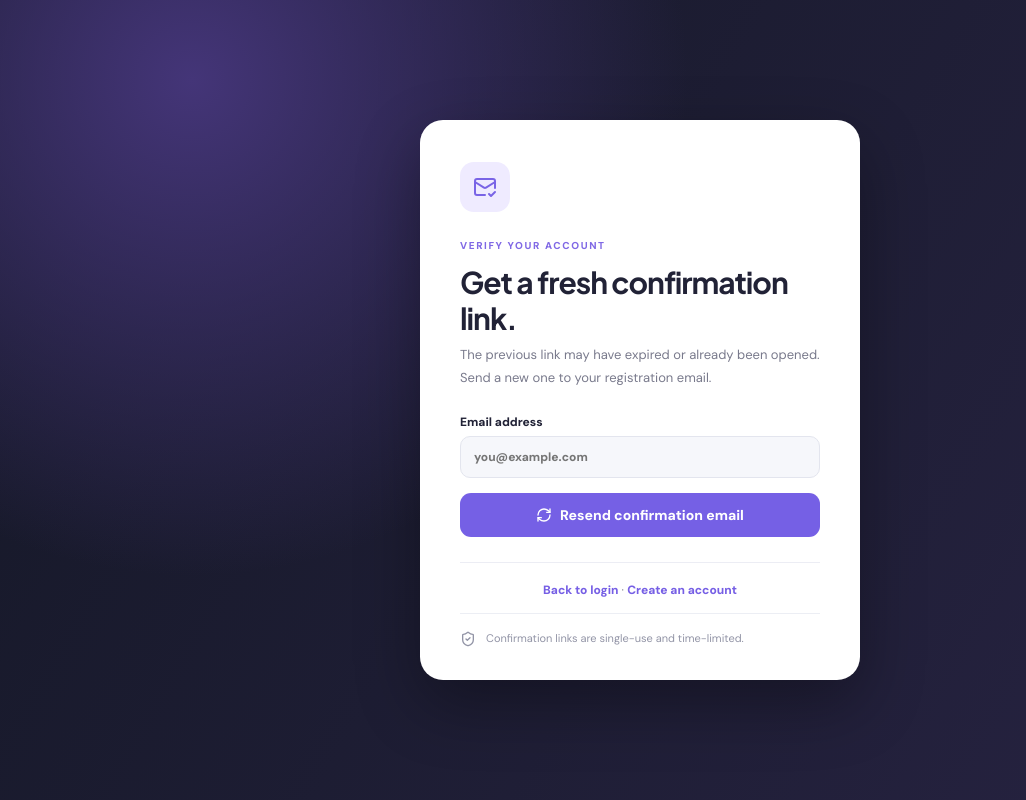
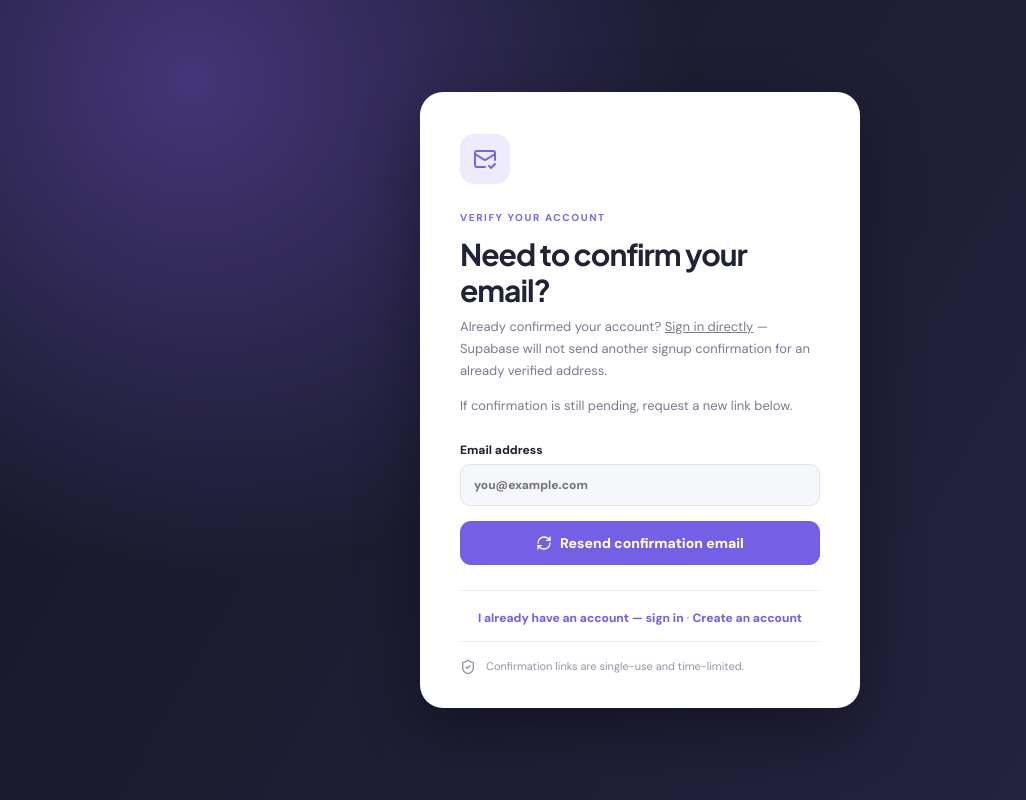
Before and after one commit to mpsorokin/chatgpt-agent-test, a Next.js app: page /chatgpt-agent-test/resend-confirmation in a window 1280 px wide. Shown: the whole page, without its empty margins (0-1026 px from the left). Built offline with nearby package versions, Linux system fonts and the light colour scheme.

Commit message:
fix(auth): explain confirmed accounts and avoid false email-delivery promises

```diff
--- a/components/auth/auth-form.tsx
+++ b/components/auth/auth-form.tsx
@@ -47,7 +47,7 @@ export function AuthForm({mode}:{mode:Mode}){
     const {data,error}=await supabase.auth.signUp({email:email.trim(),password,options:{emailRedirectTo:absoluteAuthUrl('/auth/callback',window.location.origin)}});
     if(error)throw error;
     if(data.session)router.replace('/dashboard');
-    else setMessage('Check your inbox for a confirmation email. You can sign in after verifying your address.');
+    else setMessage('Request processed. If this is a new unverified account, check your inbox for a confirmation link. Already signed up or confirmed? Sign in with your existing password — Supabase may not send another email.');
    }else if(mode==='forgot-password'){
     const {error}=await supabase.auth.resetPasswordForEmail(email.trim(),{redirectTo:absoluteAuthUrl('/reset-password',window.location.origin)});
     if(error)throw error;
@@ -76,7 +76,7 @@ export function AuthForm({mode}:{mode:Mode}){
    </form>
    {error&&<p className="auth-feedback auth-error" role="alert">{error}</p>}
    {message&&<p className="auth-feedback auth-success" role="status">{message}</p>}
-   {mode==='register'&&<p className="auth-resend-hint">Didn't receive the message, or did your link expire? <Link href="/resend-confirmation">Resend confirmation email</Link></p>}
+   {mode==='register'&&<p className="auth-resend-hint">Already verified or registering again? <Link href="/login">Sign in instead</Link>. Still waiting for verification? <Link href="/resend-confirmation">Request a new confirmation link</Link>.</p>}
    {mode==='login'&&error.toLowerCase().includes('email not confirmed')&&<p className="auth-resend-hint">Email not confirmed yet? <Link href="/resend-confirmation">Get a new confirmation link</Link></p>}
    {mode==='reset-password'&&error&&<p className="auth-resend-hint"><Link href="/forgot-password">Request a fresh password reset link</Link></p>}
    <div className="auth-switch">
--- a/components/auth/resend-confirmation.tsx
+++ b/components/auth/resend-confirmation.tsx
@@ -24,15 +24,16 @@ export function ResendConfirmation(){
   <section className="cloud-auth-card auth-card" aria-labelledby="resend-title">
    <div className="cloud-symbol"><MailCheck size={24}/></div>
    <span className="cloud-kicker">VERIFY YOUR ACCOUNT</span>
-   <h1 id="resend-title">Get a fresh confirmation link.</h1>
-   <p>The previous link may have expired or already been opened. Send a new one to your registration email.</p>
+   <h1 id="resend-title">Need to confirm your email?</h1>
+   <p>Already confirmed your account? <Link href="/login">Sign in directly</Link> — Supabase will not send another signup confirmation for an already verified address.</p>
+   <p>If confirmation is still pending, request a new link below.</p>
    <form onSubmit={submit}>
     <label>Email address<input required type="email" autoComplete="email" placeholder="you@example.com" value={email} onChange={e=>setEmail(e.target.value)}/></label>
     <button type="submit" disabled={busy}><RefreshCw size={16} aria-hidden="true"/> {busy?'Sending…':'Resend confirmation email'}</button>
    </form>
-   {sent&&<p className="auth-feedback auth-success" role="status">If confirmation is pending, a new email is on its way. Use the newest link. Check spam if you don't see it.</p>}
+   {sent&&<div className="auth-feedback auth-success" role="status">Request accepted. This does <strong>not</strong> confirm that an email was sent. Already-verified accounts will not receive another confirmation message. <Link href="/login">Try signing in</Link>. If the address still needs verification, check your inbox and spam folder.</div>}
    {error&&<p className="auth-feedback auth-error" role="alert">{error}</p>}
-   <div className="auth-switch"><Link href="/login">Back to login</Link> · <Link href="/register">Create an account</Link></div>
+   <div className="auth-switch"><Link href="/login">I already have an account — sign in</Link> · <Link href="/register">Create an account</Link></div>
    <div className="cloud-footnote"><ShieldCheck size={16}/> Confirmation links are single-use and time-limited.</div>
   </section>
  </main>;
```
Also changed, not shown: 1 other file (tests, documents, lock files or other folders).
